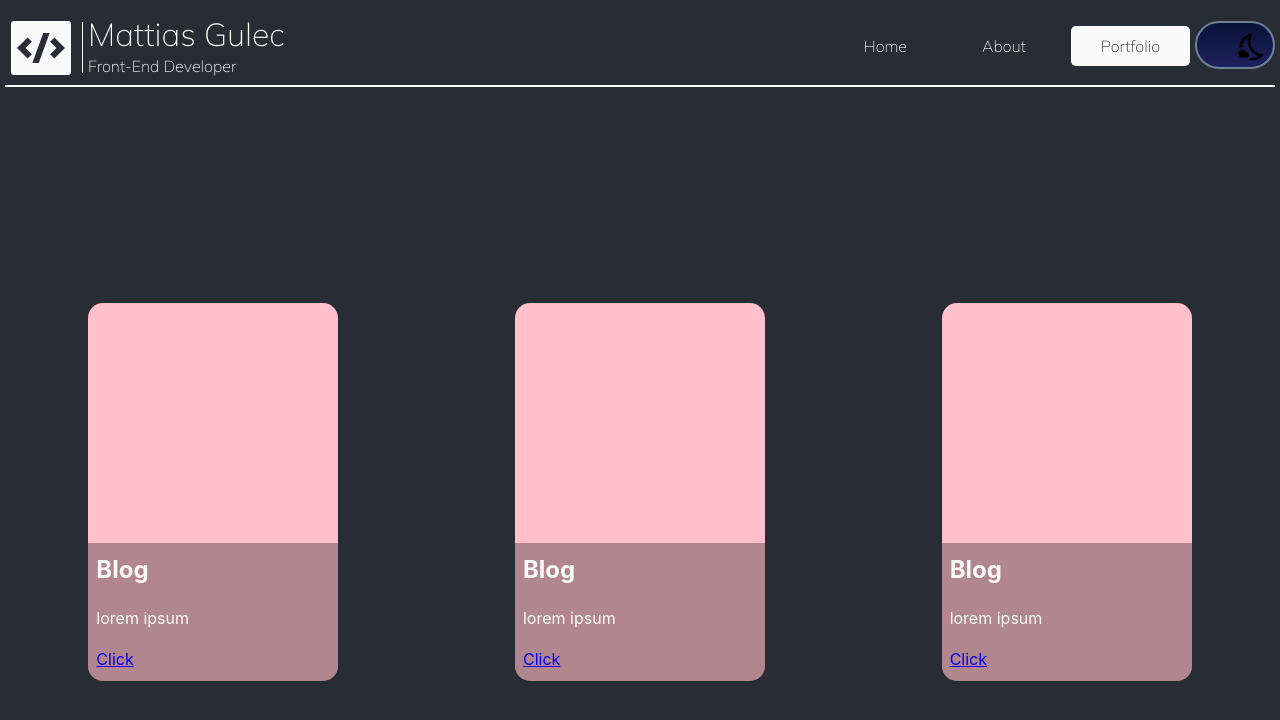
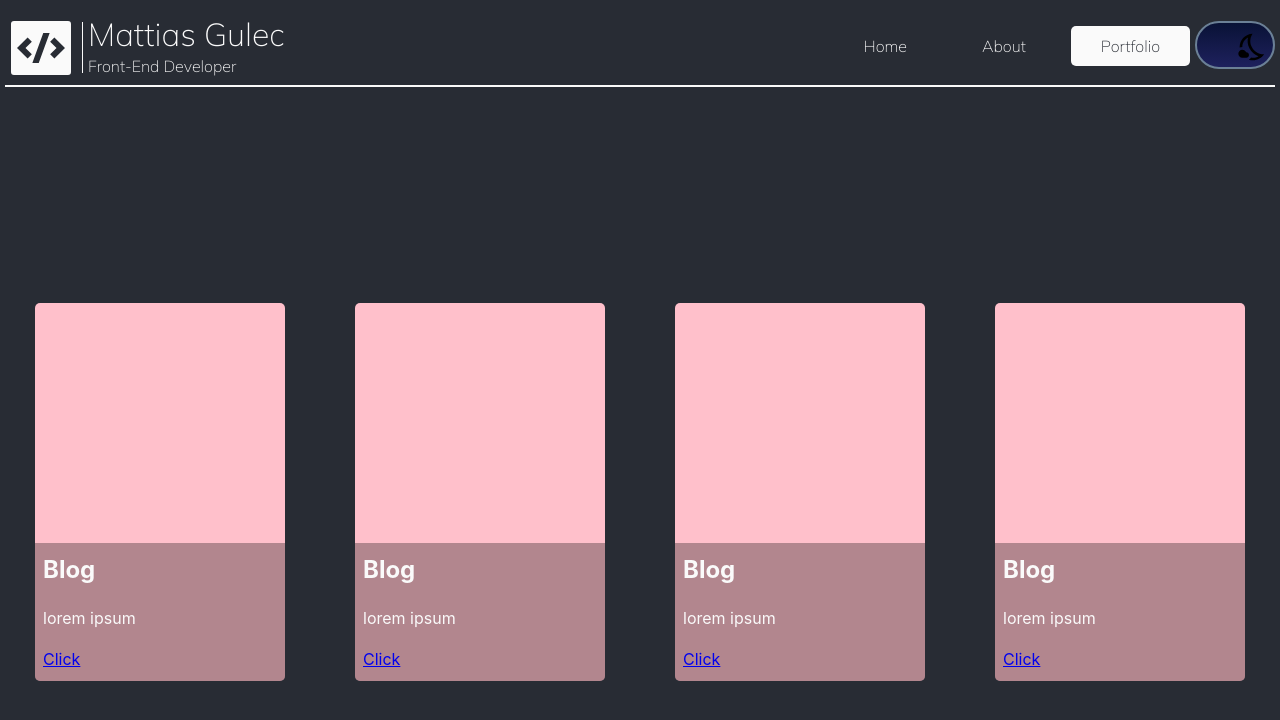
Before and after one commit to Voltair88/Homepage, a React (Create React App) app: page /Portfolio in a window 1280 px wide. Shown: the top 720 px of the page. Built offline with nearby package versions, Linux system fonts and the light colour scheme.

Commit message:
adjustments on the blogcards

```diff
--- a/src/components/Portfolio.js
+++ b/src/components/Portfolio.js
@@ -1,4 +1,5 @@
 import React, { Component } from "react";
+import { motion } from 'framer-motion';
 import { Port } from "../global";
 
 const Portfolio = () => {
@@ -6,7 +7,7 @@ const Portfolio = () => {
     return (
       <Port>
         <div className="Cards">
-          <div className="blogcard">
+          <motion.div className="blogcard" whileHover={{ scale: 1.1 }} whileHover={{ scale: 1.1 }}>
             <div className="card-content">
                 <h2 className="card-title">Blog</h2>
               <p className="card-body">lorem ipsum</p>
@@ -14,8 +15,8 @@ const Portfolio = () => {
                 Click
               </a>
             </div>
-          </div>
-          <div className="blogcard">
+          </motion.div>
+          <motion.div className="blogcard" whileHover={{ scale: 1.1 }}>
             <div className="card-content">
                 <h2 className="card-title">Blog</h2>
               <p className="card-body">lorem ipsum</p>
@@ -23,8 +24,8 @@ const Portfolio = () => {
                 Click
               </a>
             </div>
-          </div>
-          <div className="blogcard">
+          </motion.div>
+          <motion.div className="blogcard" whileHover={{ scale: 1.1 }}>
             <div className="card-content">
                 <h2 className="card-title">Blog</h2>
               <p className="card-body">lorem ipsum</p>
@@ -32,7 +33,16 @@ const Portfolio = () => {
                 Click
               </a>
             </div>
-          </div>
+          </motion.div>
+          <motion.div className="blogcard" whileHover={{ scale: 1.1 }}>
+            <div className="card-content">
+                <h2 className="card-title">Blog</h2>
+              <p className="card-body">lorem ipsum</p>
+              <a href="https://github.com/Voltair88/node-test" target="_blank" className="button">
+                Click
+              </a>
+            </div>
+          </motion.div>
         </div>
       </Port>
     );
--- a/src/global.js
+++ b/src/global.js
@@ -186,7 +186,7 @@ export const Port = styled.div`
   }
   .blogcard {
     margin: auto;
-    border-radius: 15px;
+    border-radius: 5px;
     background-color: pink;
     background-size: cover;
     padding: 15rem 0 0;
@@ -194,7 +194,7 @@ export const Port = styled.div`
   }
 
   .card-content {
-    border-radius: 0 0 15px 15px;
+    border-radius: 0 0 5px 5px;
     padding:0.5em;
     background: hsl(20 0% 0% /0.3) 20% ;
   }
```
